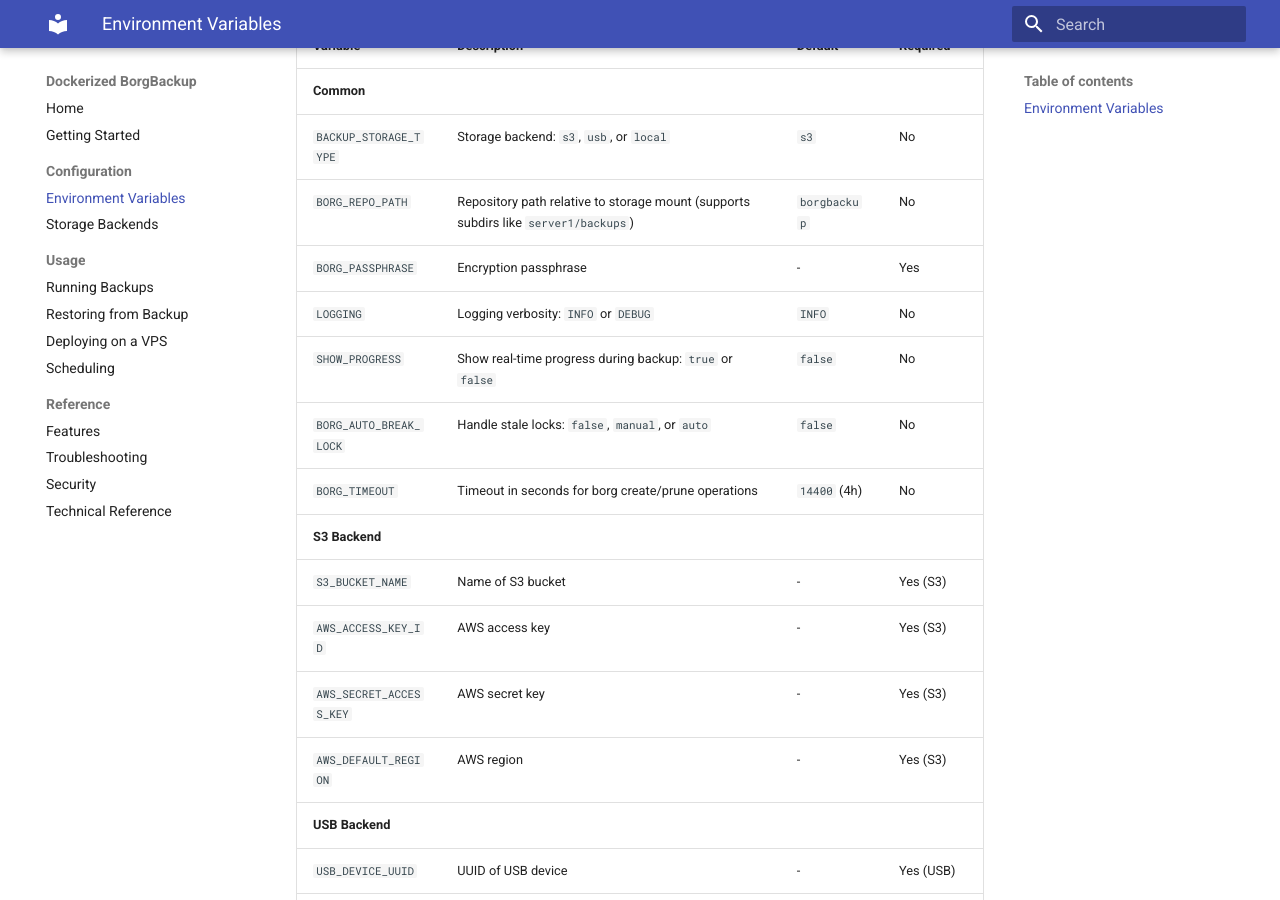
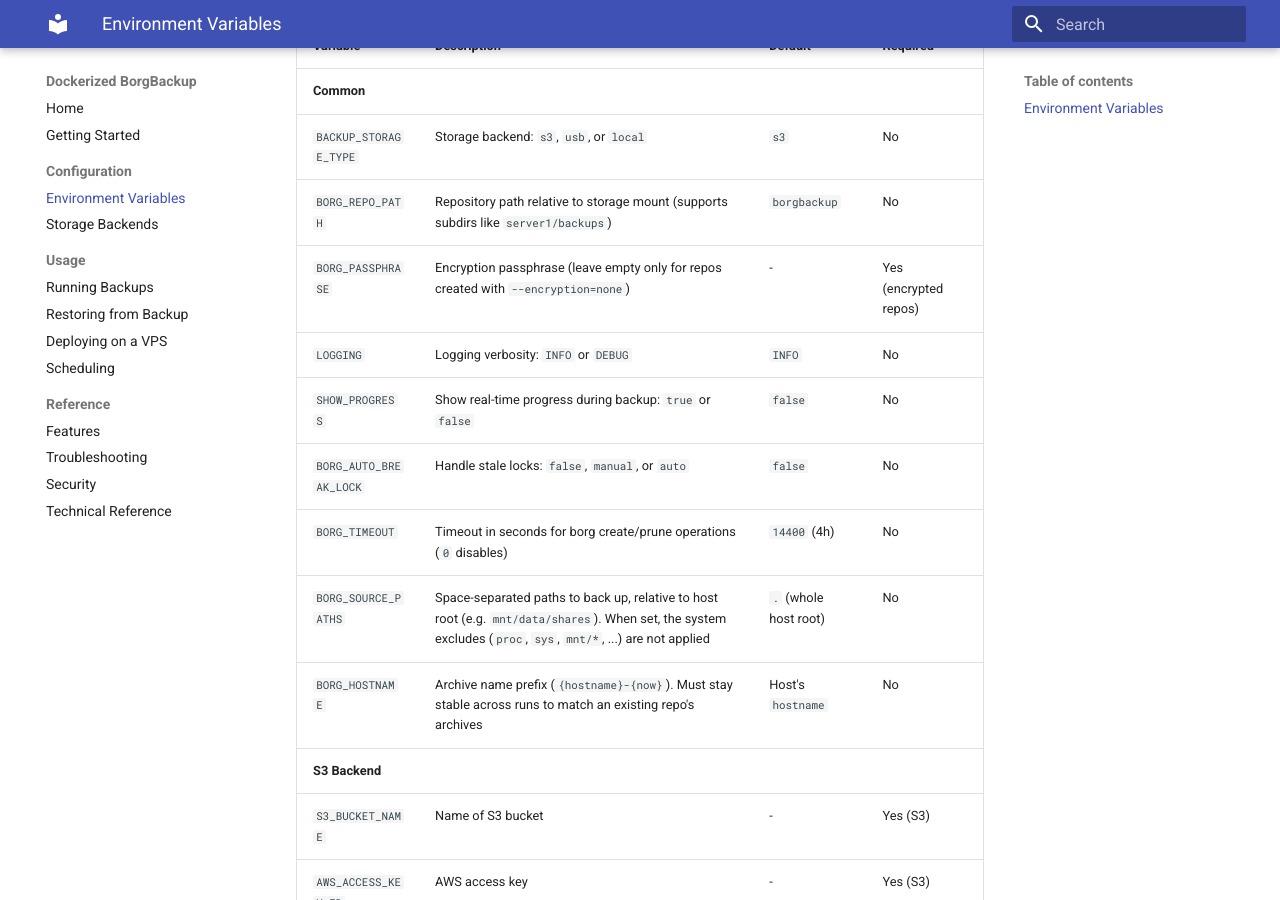
Before and after one commit to dollro/borgbackup-dockerized, an MkDocs documentation site: the page built from docs/configuration.md, in a window 1280 px wide and 900 px high, scrolled down 208 px. Built offline with MkDocs 1.6.1 and Material for MkDocs 9.7.7, drawn with Linux system fonts in a browser that asks for light colours.

Commit message:
feat: configurable source paths (BORG_SOURCE_PATHS) and optional passphrase for unencrypted repos
- BORG_SOURCE_PATHS: space-separated paths relative to host root; default '.'
  keeps the whole-root backup with system excludes, explicit paths skip them
- BORG_TIMEOUT=0 disables the timeout (documented)
- empty BORG_PASSPHRASE no longer aborts (valid for --encryption=none repos)
- document BORG_HOSTNAME in .env.example, CLAUDE.md and configuration docs

```diff
--- a/docker-compose.yml
+++ b/docker-compose.yml
@@ -29,6 +29,8 @@ services:
       - BORG_AUTO_BREAK_LOCK=${BORG_AUTO_BREAK_LOCK:-false}
       # Timeout (seconds) for borg create/prune operations
       - BORG_TIMEOUT=${BORG_TIMEOUT:-14400}
+      # Space-separated source paths relative to host root (default "." = whole root)
+      - BORG_SOURCE_PATHS=${BORG_SOURCE_PATHS:-.}
 
       # === S3 Configuration (when BACKUP_STORAGE_TYPE=s3) ===
       - S3_BUCKET_NAME=${S3_BUCKET_NAME:-}
--- a/docs/configuration.md
+++ b/docs/configuration.md
@@ -7,11 +7,13 @@
 | **Common** |
 | `BACKUP_STORAGE_TYPE` | Storage backend: `s3`, `usb`, or `local` | `s3` | No |
 | `BORG_REPO_PATH` | Repository path relative to storage mount (supports subdirs like `server1/backups`) | `borgbackup` | No |
-| `BORG_PASSPHRASE` | Encryption passphrase | - | Yes |
+| `BORG_PASSPHRASE` | Encryption passphrase (leave empty only for repos created with `--encryption=none`) | - | Yes (encrypted repos) |
 | `LOGGING` | Logging verbosity: `INFO` or `DEBUG` | `INFO` | No |
 | `SHOW_PROGRESS` | Show real-time progress during backup: `true` or `false` | `false` | No |
 | `BORG_AUTO_BREAK_LOCK` | Handle stale locks: `false`, `manual`, or `auto` | `false` | No |
-| `BORG_TIMEOUT` | Timeout in seconds for borg create/prune operations | `14400` (4h) | No |
+| `BORG_TIMEOUT` | Timeout in seconds for borg create/prune operations (`0` disables) | `14400` (4h) | No |
+| `BORG_SOURCE_PATHS` | Space-separated paths to back up, relative to host root (e.g. `mnt/data/shares`). When set, the system excludes (`proc`, `sys`, `mnt/*`, ...) are not applied | `.` (whole host root) | No |
+| `BORG_HOSTNAME` | Archive name prefix (`{hostname}-{now}`). Must stay stable across runs to match an existing repo's archives | Host's `hostname` | No |
 | **S3 Backend** |
 | `S3_BUCKET_NAME` | Name of S3 bucket | - | Yes (S3) |
 | `AWS_ACCESS_KEY_ID` | AWS access key | - | Yes (S3) |
```
Also changed, not shown: CLAUDE.md (+4 -2 lines), 3 other files.
